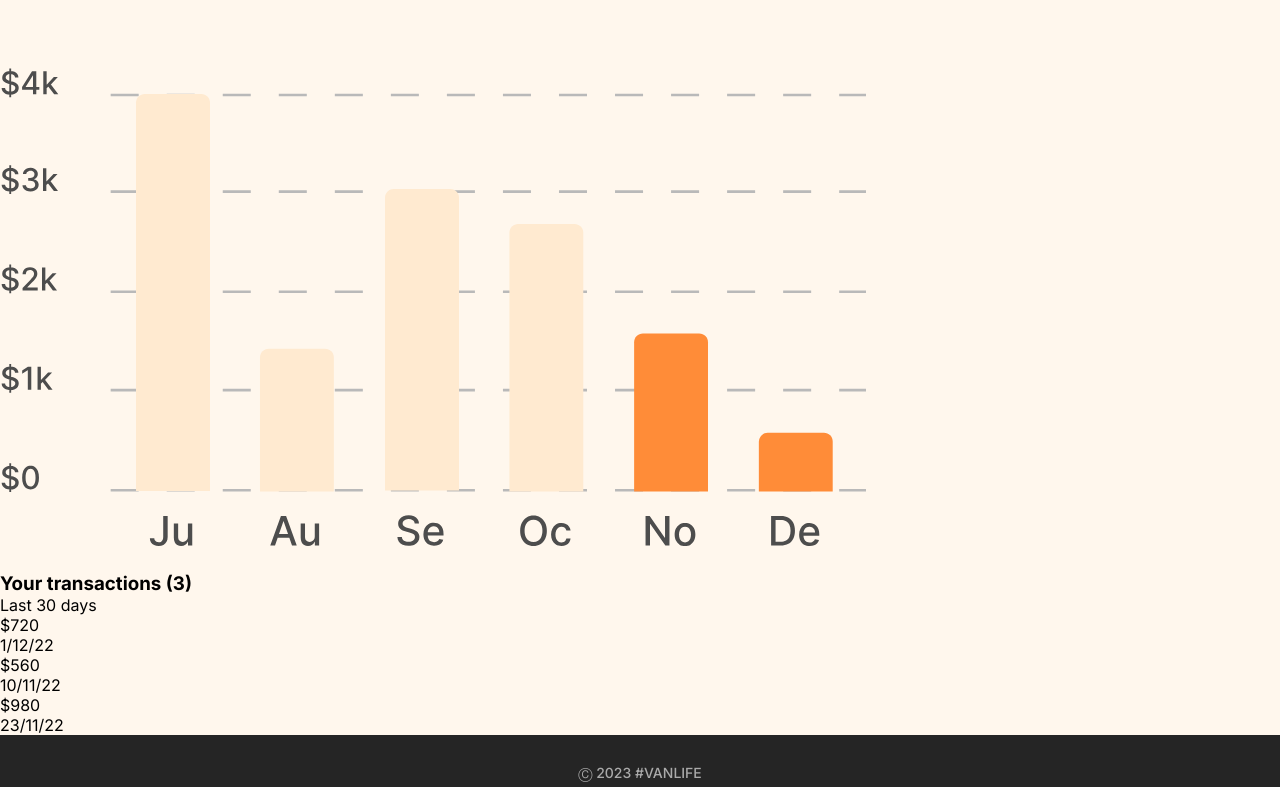
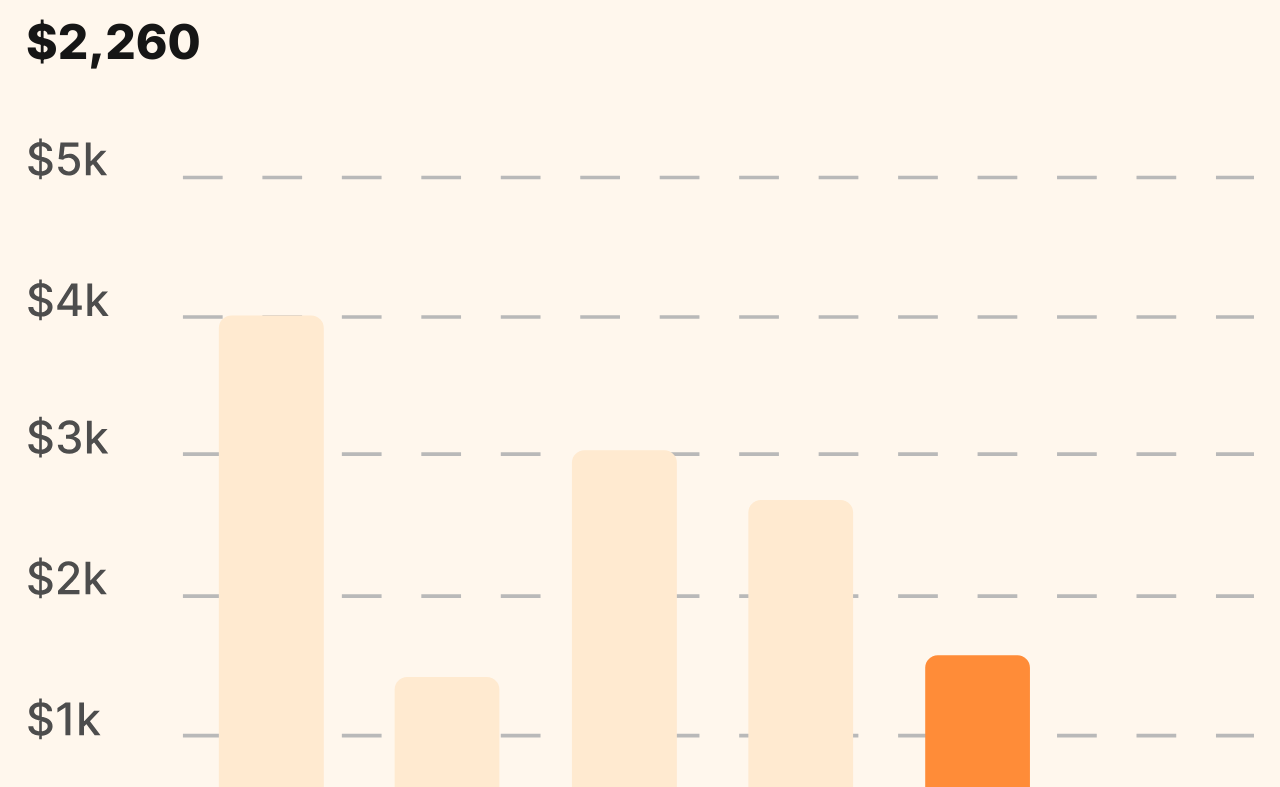
Before and after one commit to kot-vmeshke/vanlife, a React (Vite) app: page /host/income in a window 1280 px wide. Shown: the part 313-1100 px from the top of the page. Built offline with nearby package versions, Linux system fonts and the light colour scheme; what miragejs would draw is missing.

Commit message:
feat: add income styles

```diff
--- a/src/components/Dashboard/Dashboard.jsx
+++ b/src/components/Dashboard/Dashboard.jsx
@@ -3,7 +3,7 @@ import styles from './Dashboard.module.css';
 
 const Dashboard = () => {
   return (
-    <div>
+    <div className={styles.dashboard}>
       <div className={styles.welcome}>
         <div className={styles.container}>
           <h2 className={styles.welcomeTitle}>Welcome!</h2>
--- a/src/components/Dashboard/Dashboard.module.css
+++ b/src/components/Dashboard/Dashboard.module.css
@@ -1,3 +1,6 @@
+.dashboard {
+  flex: 1 1 100%;
+}
 .container {
   padding: 38px 26px;
 }
--- a/src/components/Income/Income.jsx
+++ b/src/components/Income/Income.jsx
@@ -1,34 +1,35 @@
+import styles from './Income.module.css';
 
 const Income = () => {
   return (
-    <div>
-      <h2>Income</h2>
-      <p>
+    <div className={styles.income}>
+      <h2 className={styles.incomeTitle}>Income</h2>
+      <p className={styles.incomeTime}>
         Last <span>30 days</span>
       </p>
-      <p>$2,260</p>
-      <div>
+      <p className={styles.incomePrice}>$2,260</p>
+      <div className={styles.incomeChart}>
         <img src="/images/income-chart.svg" alt="" />
       </div>
       <div>
-        <div>
-          <h3>Your transactions (3)</h3>
-          <p>
+        <div className={styles.transactionsHeader}>
+          <h3 className={styles.incomeTitle}>Your transactions (3)</h3>
+          <p className={styles.incomeTime}>
             Last <span>30 days</span>
           </p>
         </div>
-        <div>
-          <div>
-            <p>$720</p>
-            <p>1/12/22</p>
+        <div className={styles.transactionsWrap}>
+          <div className={styles.transaction}>
+            <p className={styles.transactionPrice}>$720</p>
+            <p className={styles.transactionDate}>1/12/22</p>
           </div>
-          <div>
-            <p>$560</p>
-            <p>10/11/22</p>
+          <div className={styles.transaction}>
+            <p className={styles.transactionPrice}>$560</p>
+            <p className={styles.transactionDate}>10/11/22</p>
           </div>
-          <div>
-            <p>$980</p>
-            <p>23/11/22</p>
+          <div className={styles.transaction}>
+            <p className={styles.transactionPrice}>$980</p>
+            <p className={styles.transactionDate}>23/11/22</p>
           </div>
         </div>
       </div>
--- a/src/components/Income/Income.module.css
+++ b/src/components/Income/Income.module.css
@@ -0,0 +1,82 @@
+.income {
+  padding: 26px;
+  flex: 1 1 100%;
+}
+.incomeTitle {
+  margin-bottom: 36px;
+  font-size: 36px;
+  font-style: normal;
+  font-weight: 700;
+  line-height: 22px;
+  color: #161616;
+}
+.incomeTime {
+  margin-bottom: 32px;
+  font-size: 16px;
+  font-style: normal;
+  font-weight: 500;
+  line-height: 22px;
+  color: #4d4d4d;
+}
+.incomeTime span {
+  font-weight: 700;
+  text-decoration-line: underline;
+}
+.incomePrice {
+  margin-bottom: 56px;
+  font-size: 48px;
+  font-style: normal;
+  font-weight: 800;
+  line-height: 38px;
+  color: #161616;
+}
+.incomeChart {
+  margin-bottom: 56px;
+  width: 100%;
+}
+.incomeChart img {
+  display: block;
+  width: 100%;
+  height: auto;
+}
+.transactionsHeader {
+  display: flex;
+  align-items: center;
+  justify-content: space-between;
+  margin-bottom: 30px;
+}
+.incomeTitle {
+  font-size: 24px;
+  font-style: normal;
+  font-weight: 700;
+  line-height: 22px;
+  color: #161616;
+}
+.transactionsWrap {
+  display: flex;
+  flex-direction: column;
+  gap: 30px;
+}
+.transaction {
+  display: flex;
+  align-items: center;
+  justify-content: space-between;
+  gap: 20px;
+  padding: 35px 29px;
+  border-radius: 6px;
+  background: #fff;
+}
+.transactionPrice {
+  font-size: 36px;
+  font-style: normal;
+  font-weight: 600;
+  line-height: 31.662px;
+  color: #161616;
+}
+.transactionDate {
+  font-size: 20px;
+  font-style: normal;
+  font-weight: 500;
+  line-height: 32px;
+  color: #4d4d4d;
+}
--- a/src/components/pages/HostPage/HostPage.jsx
+++ b/src/components/pages/HostPage/HostPage.jsx
@@ -4,7 +4,7 @@ import { NavLink, Outlet } from 'react-router-dom';
 
 const HostPage = () => {
   return (
-    <div>
+    <div className={styles.hostPage}>
       <nav className={styles.navContainer}>
         <ul className={styles.nav}>
           <li>
--- a/src/components/pages/HostPage/HostPage.module.css
+++ b/src/components/pages/HostPage/HostPage.module.css
@@ -1,3 +1,8 @@
+.hostPage {
+  display: flex;
+  flex-direction: column;
+  flex: 1 1 100%;
+}
 .navContainer {
   padding: 32px 26px;
 }
```
